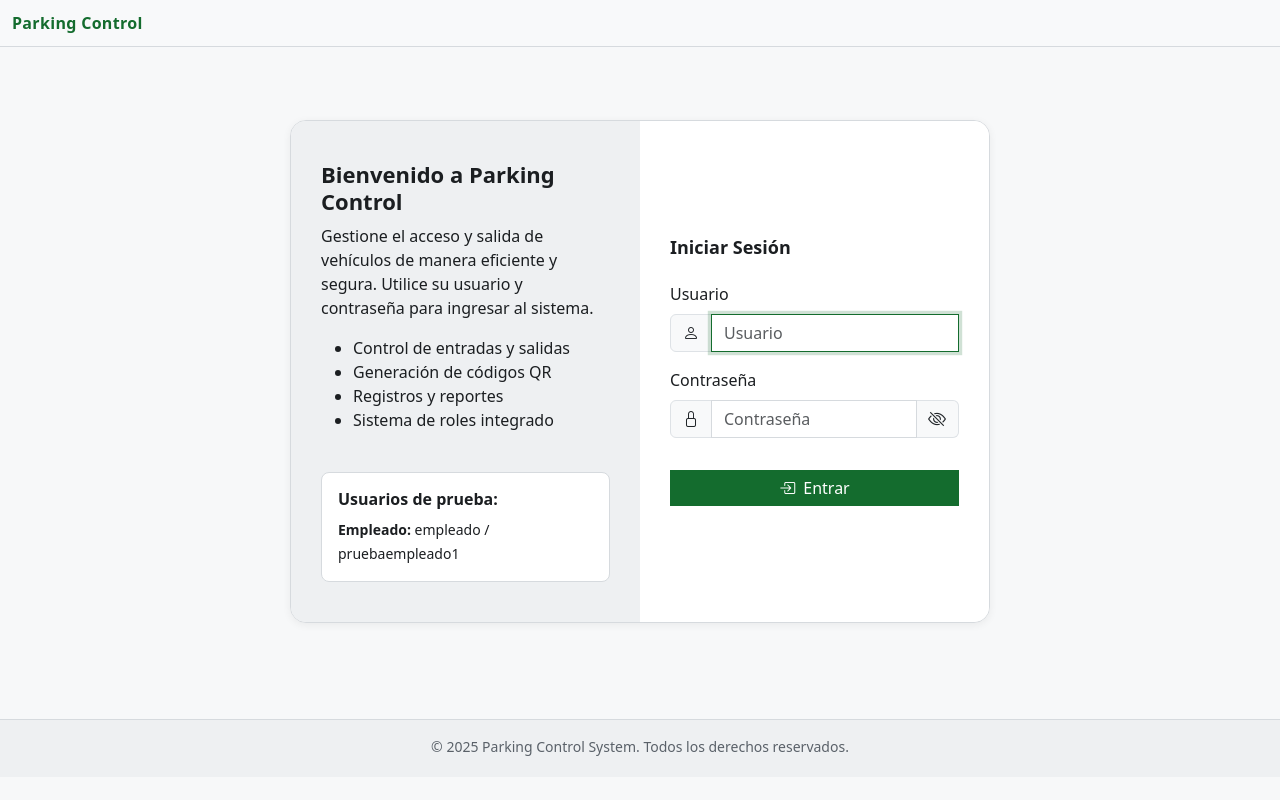
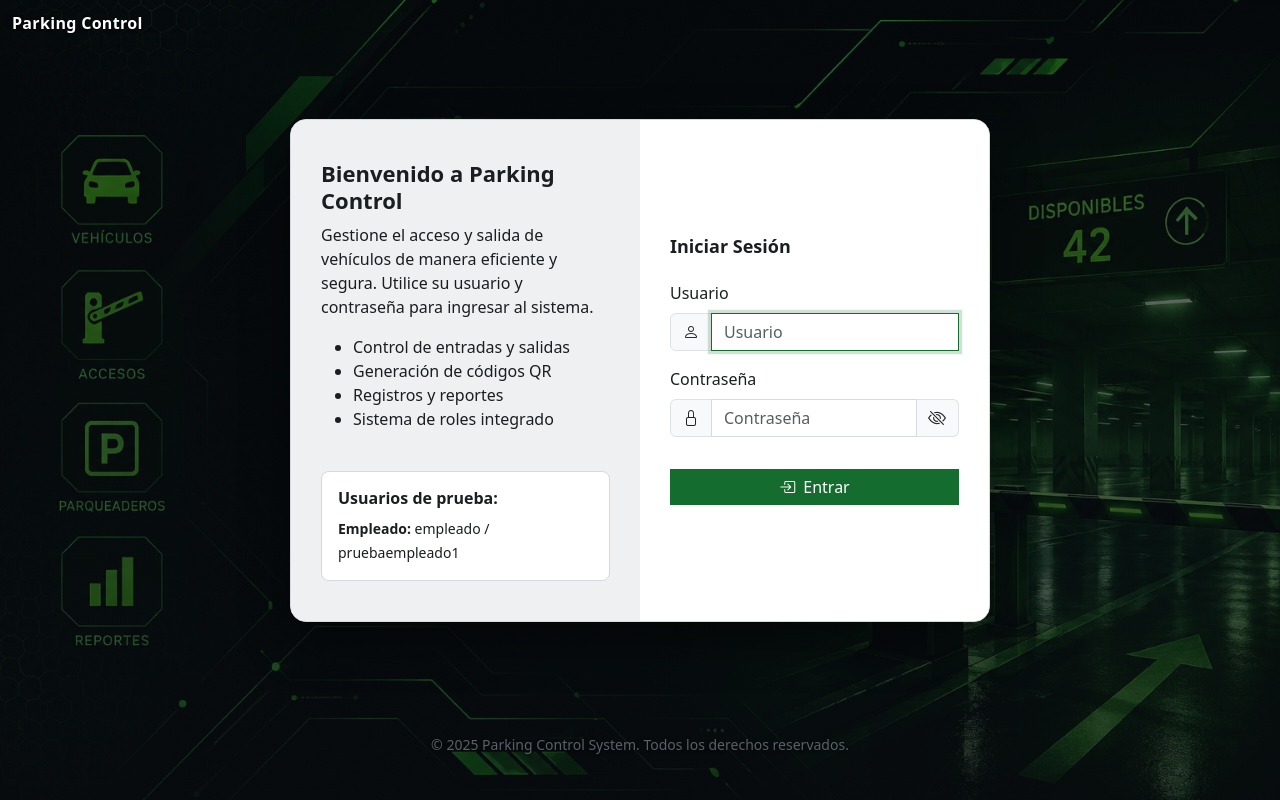
Before and after one commit to BigBossSpektrum/ParkingControl, a Django app: page /login/ in a window 1280 px wide. Run offline with Django 5.2, Linux system fonts and the light colour scheme; some libraries are stand-ins or nearby versions.

Commit message:
Add background images to login and app views
Add --pc-bg-image / --pc-bg-veil layers in theme.css; base.html
sets index.png with a light veil, login.html overrides with
wallpaper.png and a dark veil.

```diff
--- a/app_page/static/app_page/css/theme.css
+++ b/app_page/static/app_page/css/theme.css
@@ -57,6 +57,30 @@ body {
     /* Red de seguridad: ninguna vista debe arrastrar la pagina en horizontal.
        Las tablas anchas scrollean dentro de su .table-responsive. */
     overflow-x: hidden;
+}
+
+/* --- Imagen de fondo -------------------------------------------------------
+   El CSS no puede resolver {% static %}, asi que la URL entra como variable
+   desde la plantilla: base.html pone la imagen de la app y login.html la suya.
+   Sin variable definida el fondo es el color plano de siempre.
+
+   Son dos capas fijas detras de todo: la foto y un velo que le baja el
+   contraste. El velo no es decorativo - sin el, las tablas y el texto sobre
+   zonas claras de la foto dejan de ser legibles. */
+body::before,
+body::after {
+    content: "";
+    position: fixed;
+    inset: 0;
+    pointer-events: none;
+}
+body::before {
+    background: var(--pc-bg-image, none) center / cover no-repeat;
+    z-index: -2;
+}
+body::after {
+    background: var(--pc-bg-veil, none);
+    z-index: -1;
 }
 
 /* Titulos: un unico ramp, con el peso limitado a --pc-fw-bold. */
--- a/app_page/templates/app_page/base.html
+++ b/app_page/templates/app_page/base.html
@@ -11,6 +11,17 @@
     <link href="https://cdn.jsdelivr.net/npm/bootstrap-icons@1.11.1/font/bootstrap-icons.css" rel="stylesheet">
     <!-- Tema Parking Control -->
     <link href="{% static 'app_page/css/theme.css' %}" rel="stylesheet">
+    <style>
+        /* Fondo de las vistas de la app. theme.css pinta las capas; aqui solo
+           entra la URL, que necesita {% templatetag openblock %} static
+           {% templatetag closeblock %} para respetar STATIC_URL.
+           El velo es claro y opaco al 82%: el tema es claro y las tablas
+           tienen que seguir leyendose sobre cualquier zona de la foto. */
+        :root {
+            --pc-bg-image: url("{% static 'app_page/img/index.png' %}");
+            --pc-bg-veil: rgba(247, 248, 249, 0.82);
+        }
+    </style>
     <!-- SweetAlert2 -->
     <script src="https://cdn.jsdelivr.net/npm/sweetalert2@11"></script>
     {% block extra_head %}{% endblock %}
--- a/app_registration/templates/app_registration/login.html
+++ b/app_registration/templates/app_registration/login.html
@@ -1,9 +1,36 @@
 {% extends 'app_page/base.html' %}
+{% load static %}
 {% block title %}Iniciar Sesión{% endblock %}
 {% block extra_head %}
     <style>
         /* El tema vive en app_page/css/theme.css.
            Aquí sólo lo específico de la pantalla de login. */
+
+        /* El login usa su propia foto y un velo oscuro en lugar del claro de
+           la app: aquí no hay tablas que leer, sólo una caja centrada, y el
+           contraste oscuro le da más presencia. Las capas las pinta theme.css. */
+        :root {
+            --pc-bg-image: url("{% static 'app_page/img/wallpaper.png' %}");
+            --pc-bg-veil: linear-gradient(180deg, rgba(10, 14, 18, 0.55), rgba(10, 14, 18, 0.7));
+        }
+        body {
+            background: #0a0e12;
+        }
+        /* Navbar y footer se vuelven transparentes para no cortar la imagen. */
+        .navbar {
+            background: transparent !important;
+            border: 0;
+        }
+        .navbar .navbar-brand {
+            color: #fff;
+            text-shadow: 0 1px 3px rgba(0, 0, 0, 0.55);
+        }
+        .site-footer {
+            background: transparent !important;
+            border: 0;
+            color: rgba(255, 255, 255, 0.85);
+            text-shadow: 0 1px 3px rgba(0, 0, 0, 0.55);
+        }
         .login-container {
             display: flex;
             align-items: center;
@@ -16,7 +43,9 @@
             background: var(--pc-surface);
             border: 1px solid var(--pc-border);
             border-radius: 16px;
-            box-shadow: 0 2px 8px rgba(0, 0, 0, 0.06);
+            /* Sombra más marcada que en el resto del tema: la caja debe
+               despegarse de la foto de fondo, no de un lienzo plano. */
+            box-shadow: 0 18px 48px rgba(0, 0, 0, 0.45);
             display: flex;
             overflow: hidden;
             max-width: 700px;
```
Also changed, not shown: app_page/static/app_page/img/index.png (added), app_page/static/app_page/img/wallpaper.png (added).
